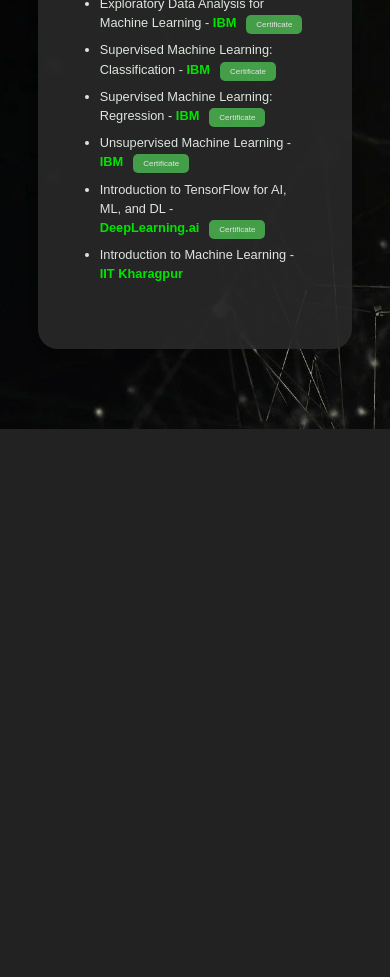
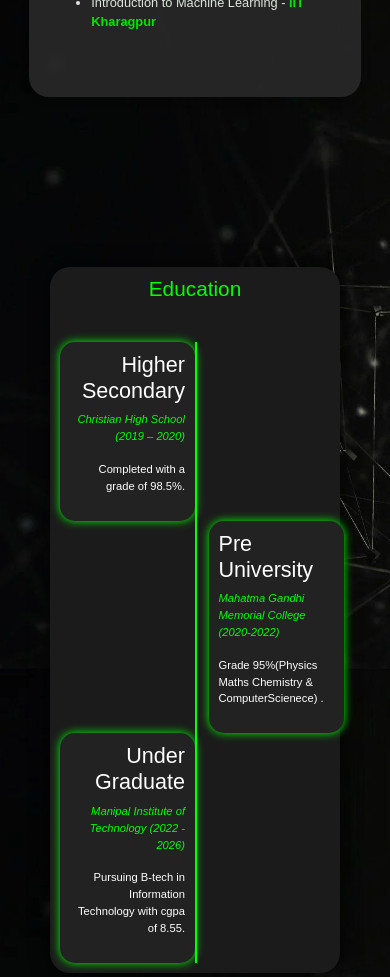
Before and after one commit to srirama2004/PortfolioFinal, a React (Create React App) app: page /expe in a window 390 px wide. Shown: the part 1020-1997 px from the top of the page. Before the commit the page ends 1449 px from the top, so only its background shows below. Built offline with nearby package versions, Linux system fonts and the light colour scheme.

Commit message:
cc
change

```diff
--- a/src/App.css
+++ b/src/App.css
@@ -4,7 +4,7 @@
   font-family: Arial, sans-serif;
   color: #00ff00;
   background-image: url('background3.webp');
-  /* background: linear-gradient(black, rgb(29, 29, 29)); */
+ /*background: black;*/
   background-size: cover;
   background-position: center;
 }
--- a/src/components/Welcome.js
+++ b/src/components/Welcome.js
@@ -29,12 +29,12 @@
           <img src={MyImg} alt="Floating" className="floating-image" />
         </div>
         <Link to="/expe">
-          <button className="action1-button">Know More</button>
+          <button className="action1-button">Experience</button>
         </Link>
       </div>
         <p className="welcome-description">
           A Computer Science B-tech student with keen interest in coding and other technologies.
-          Eager for positions where I can apply my skills and learn more. I always strive for
+          Eager for positions where I can apply my skills and learn more.I always strive for
           excellence, whether working alone or with a team.
         </p>
         <div className="social-links">
--- a/src/components/exedu.css
+++ b/src/components/exedu.css
@@ -5,7 +5,7 @@
     color: white;
     max-width: 1000px;
     margin: auto;
-    margin-top: 20%;
+    margin-top: 1%;
     width: 70vw;
 }
 
@@ -14,7 +14,7 @@
     text-align: center;
     font-size: 2.8rem;
     margin-bottom: 40px;
-    color: #00ffcc;
+    color: #00ff00;
 }
 
 /* ===== Experience Section ===== */
@@ -32,19 +32,19 @@
     margin: 20px 0;
     border: 2px solid transparent;
     border-radius: 15px;
-    background: #222;
+    background: #00ff00;
     transition: all 0.3s ease;
 }
 
 .exp-box:hover {
-    border: 2px solid #00ffcc;
-    box-shadow: 0 0 20px #00ffcc;
+    border: 2px solid #00ff00;
+    box-shadow: 0 0 20px #00ff00;
     transform: translateY(-5px);
 }
 
 .exp-date {
     font-style: italic;
-    color: #00ffcc;
+    color: #00ff00;
 }
 
 /* ===== Education Section (Zig-Zag Timeline) ===== */
@@ -68,7 +68,7 @@
     top: 0;
     width: 2px;
     height: 100%;
-    background: #00ffcc;
+    background: #00ff00;
     z-index: 0;
 }
 
@@ -78,12 +78,12 @@
     background: #222;
     border-radius: 15px;
     position: relative;
-    box-shadow: 0 0 10px rgba(0,255,204,0.5);
+    box-shadow: 0 0 10px #00ff00;
     transition: transform 0.3s ease;
 }
 
 .timeline-item:hover {
-    box-shadow: 0 0 20px #00ffcc;
+    box-shadow: 0 0 20px #00ff00;
     transform: translateY(-5px);
 }
 
@@ -98,7 +98,7 @@
 
 .timeline-date {
     font-style: italic;
-    color: #00ffcc;
+    color: #00ff00;
 }
 @media (max-width: 550px) {
     .experience-education {
@@ -107,7 +107,7 @@
         color: white;
         max-width: 2000px;
         margin: auto;
-        margin-top: 90%;
+        margin-top: 5%;
         width: 100vw;
     }
 
@@ -116,7 +116,7 @@
         text-align: center;
         font-size: 1.3rem;
         margin-bottom: 40px;
-        color: #00ffcc;
+        color: #00ff00;
     }
 
     /* ===== Education Section (Zig-Zag Timeline) ===== */
@@ -140,7 +140,7 @@
         top: 0;
         width: 2px;
         height: 100%;
-        background: #00ffcc;
+        background: #00ff00;
         z-index: 0;
     }
 
@@ -150,13 +150,13 @@
         background: #222;
         border-radius: 15px;
         position: relative;
-        box-shadow: 0 0 10px rgba(0,255,204,0.5);
+        box-shadow: 0 0 10px #00ff00;
         transition: transform 0.3s ease;
         font-size: 0.7rem;
     }
 
     .timeline-item:hover {
-        box-shadow: 0 0 20px #00ffcc;
+        box-shadow: 0 0 20px #00ff00;
         transform: translateY(-5px);
     }
 
@@ -171,6 +171,6 @@
 
     .timeline-date {
         font-style: italic;
-        color: #00ffcc;
+        color: #00ff00;
     }
 }
--- a/src/components/expe.css
+++ b/src/components/expe.css
@@ -17,7 +17,7 @@
     border-radius: 20px;
     padding: 40px;
     margin: 20px;
-    margin-top: 40%;
+    margin-top: 150%;
     width: 90%;
     max-width: 900px;  /* Consistent max width */
     box-shadow: 0 4px 12px rgba(0, 0, 0, 0.1); /* Slightly stronger shadow for more depth */
@@ -191,7 +191,7 @@
         border-radius: 20px;
         padding: 40px;
         margin: 20px;
-        margin-top: 180%;
+        margin-top: 300%;
         width: 85%;
         max-width: 800px;  /* Consistent max width */
         box-shadow: 0 4px 12px rgba(0, 0, 0, 0.1); /* Slightly stronger shadow for more depth */
--- a/src/components/expe.js
+++ b/src/components/expe.js
@@ -1,5 +1,6 @@
 import React from 'react';
 import './expe.css';
+import './exedu.css';
 import { Link } from 'react-router-dom';
 const Experience = () => {
   return (
@@ -25,9 +26,6 @@
             <li>Technologies: Flask, PostgreSQL, TensorFlow, ScikitLearn</li>
           </ul>
         </p>
-        <Link to="/exedu">
-                  <button className="action1-button">Education</button>
-                </Link>
       </div>
       <div className="courses-section">
         <h3>Courses</h3>
@@ -57,6 +55,36 @@
   </li>
         </ul>
       </div>
+      <div className="experience-education">
+
+      {/* Education Section */}
+      <div className="section education-section">
+        <h1 className="section-title">Education</h1>
+        <div className="timeline">
+          <div className="timeline-item left">
+            <h4>Higher Secondary</h4>
+            <p className="timeline-date"> Christian High School (2019 – 2020)</p>
+            <p>Completed with a grade of 98.5%.</p>
+          </div>
+
+          <div className="timeline-line"></div>
+
+          <div className="timeline-item right">
+            <h4>Pre University </h4>
+            <p className="timeline-date">Mahatma Gandhi Memorial College (2020-2022)</p>
+            <p>Grade 95%(Physics Maths Chemistry & ComputerScienece) .</p>
+          </div>
+
+          <div className="timeline-line"></div>
+
+          <div className="timeline-item left">
+            <h4>Under Graduate</h4>
+            <p className="timeline-date">Manipal Institute of Technology (2022 - 2026)</p>
+            <p>Pursuing B-tech in Information Technology with cgpa of 8.55.</p>
+          </div>
+        </div>
+      </div>
+    </div>
     </div>
 
   );
--- a/src/components/projects.js
+++ b/src/components/projects.js
@@ -50,7 +50,7 @@
             <img src={project.image} alt={project.title} />
           </div>
           <div className="card-descriptionp">
-            <h3>{project.title}</h3>
+            <h5>{project.title}</h5>
             <p>{project.description}</p>
             <p><strong>Technologies Used:</strong> {project.technologies}</p>
             {project.link && (
```
